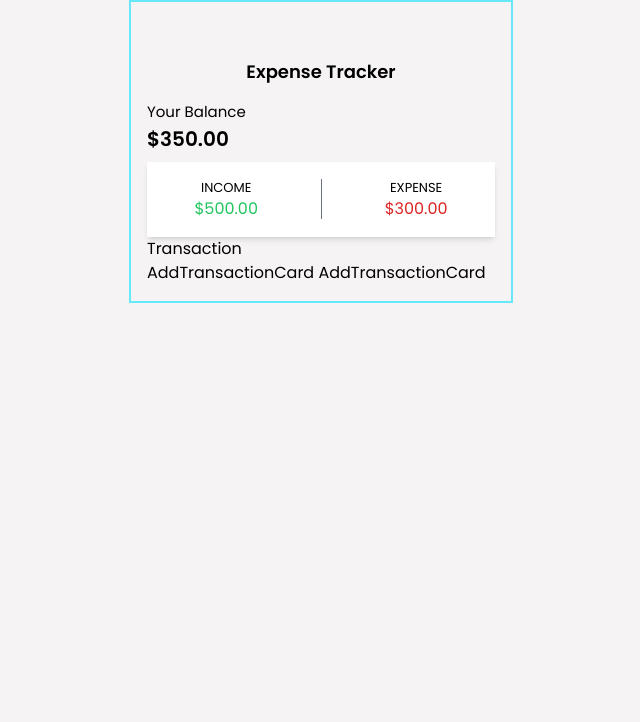
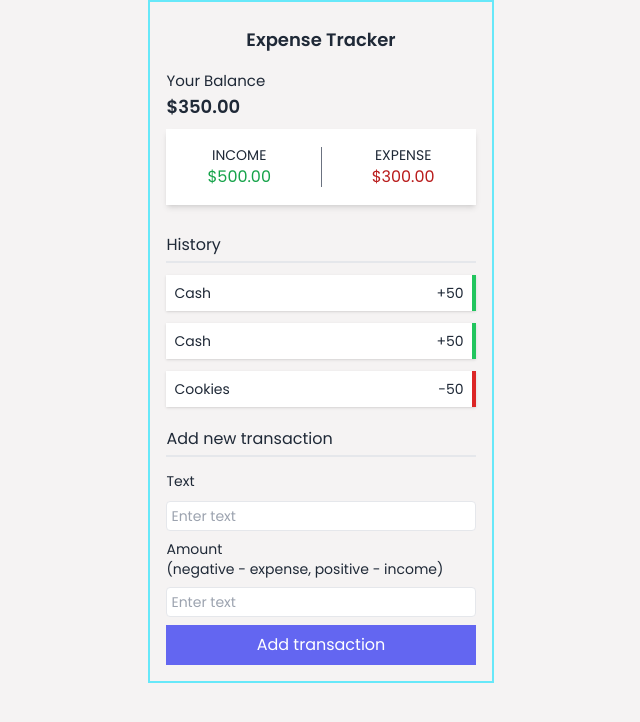
Before and after one commit to Dev0071/react-expense-tracker, a React (Vite) app: page / in a window 1280 px wide. Shown: the top 722 px of the page, without its empty margins (319-959 px from the left). Built offline with nearby package versions, Linux system fonts and the light colour scheme; the HTML template or start-up script is replaced by a standard one.

Commit message:
implenteed the structure of the app

```diff
--- a/src/App.jsx
+++ b/src/App.jsx
@@ -6,7 +6,7 @@ import AddTransactionCard from './components/AddTransactionCard';
 const App = () => {
   return (
     <div className="flex flex-col  items-center ">
-      <div className="w-[30%] border-solid border-cyan-300 border-2 p-4">
+      <div className="flex-1 border-solid border-cyan-300 min-w-[340px] border-2 p-4">
         <Header />
         <TransactionCard />
         <AddTransactionCard />
--- a/src/components/AddTransactionCard.jsx
+++ b/src/components/AddTransactionCard.jsx
@@ -1,7 +1,39 @@
 import React from 'react';
 
 const AddTransactionCard = () => {
-  return <div>AddTransactionCard AddTransactionCard</div>;
+  return (
+    <div className="mt-5">
+      <h2 className="pb-[4px] border-b-2 text-gray-800 text-base mb-3">
+        Add new transaction
+      </h2>
+      <form>
+        <label className=" text-sm text-gray-800" htmlFor="text">
+          Text
+        </label>
+        <input
+          type="text"
+          placeholder="Enter text"
+          className="p-[4px] text-sm w-full text-gray-800 my-2 border-[1px] border-solid focus:border-gray-600 outline-none rounded"
+        />
+        <label className="block text-sm text-gray-800" htmlFor="text">
+          Amount <br /> (negative - expense, positive - income)
+        </label>
+        <input
+          type="text"
+          placeholder="Enter text"
+          className="p-[4px] text-sm w-full my-2 text-gray-800 border-[1px] border-solid focus:border-gray-600 outline-none rounded "
+        />
+        <div>
+          <button
+            type="button"
+            className="p-2 w-full bg-indigo-500 text-white hover:bg-indigo-400"
+          >
+            Add transaction
+          </button>
+        </div>
+      </form>
+    </div>
+  );
 };
 
 export default AddTransactionCard;
--- a/src/components/Header.jsx
+++ b/src/components/Header.jsx
@@ -3,22 +3,22 @@ import React from 'react';
 const Header = () => {
   return (
     <div className="flex flex-col">
-      <h2 className="font-semibold mt-10 text-center mb-4 text-[18px] ">
+      <h2 className="font-semibold mt-2 text-gray-800 text-center mb-4 text-lg ">
         Expense Tracker
       </h2>
       <div className="mb-2">
-        <p className="text-[15px]">Your Balance</p>
-        <p className="text-[20px] font-semibold">$350.00</p>
+        <p className="text-[15px] text-gray-800">Your Balance</p>
+        <p className="text-lg text-gray-800 font-semibold">$350.00</p>
       </div>
-      <div className="w-full p-4 bg-white flex items-center justify-around shadow-md">
+      <div className="w-full p-4 bg-white flex items-center justify-around shadow-md mb-7">
         <div className="flex flex-col justify-center items-center">
-          <p className="uppercase text-[13px]">Income</p>
-          <p className="text-green-500">$500.00</p>
+          <p className="uppercase text-sm text-gray-800">Income</p>
+          <p className="text-green-600">$500.00</p>
         </div>
         <div className="bg-gray-500 w-[1px] h-10 "></div>
         <div className="flex flex-col justify-center items-center">
-          <p className="uppercase text-[13px]">Expense</p>
-          <p className="text-red-600">$300.00</p>
+          <p className="uppercase text-sm text-gray-800">Expense</p>
+          <p className="text-red-700">$300.00</p>
         </div>
       </div>
     </div>
--- a/src/components/TransactionCard.jsx
+++ b/src/components/TransactionCard.jsx
@@ -1,7 +1,25 @@
 import React from 'react';
 
 const TransactionCard = () => {
-  return <div>Transaction</div>;
+  return (
+    <div>
+      <h2 className="border-b-2 pb-[4px] text-base text-gray-800 mb-3">
+        History
+      </h2>
+      <div className="flex flex-row p-2 bg-white capitalize text-sm text-gray-800 border-r-4 justify-between shadow mb-3 border-green-500">
+        <p>cash</p>
+        <p>+50</p>
+      </div>
+      <div className="flex flex-row p-2 bg-white capitalize text-sm text-gray-800 border-r-4 justify-between shadow mb-3 border-green-500">
+        <p>cash</p>
+        <p>+50</p>
+      </div>
+      <div className="flex flex-row p-2 bg-white capitalize text-sm text-gray-800 border-r-4 justify-between shadow mb-3 border-red-600">
+        <p>cookies</p>
+        <p>-50</p>
+      </div>
+    </div>
+  );
 };
 
 export default TransactionCard;
```
